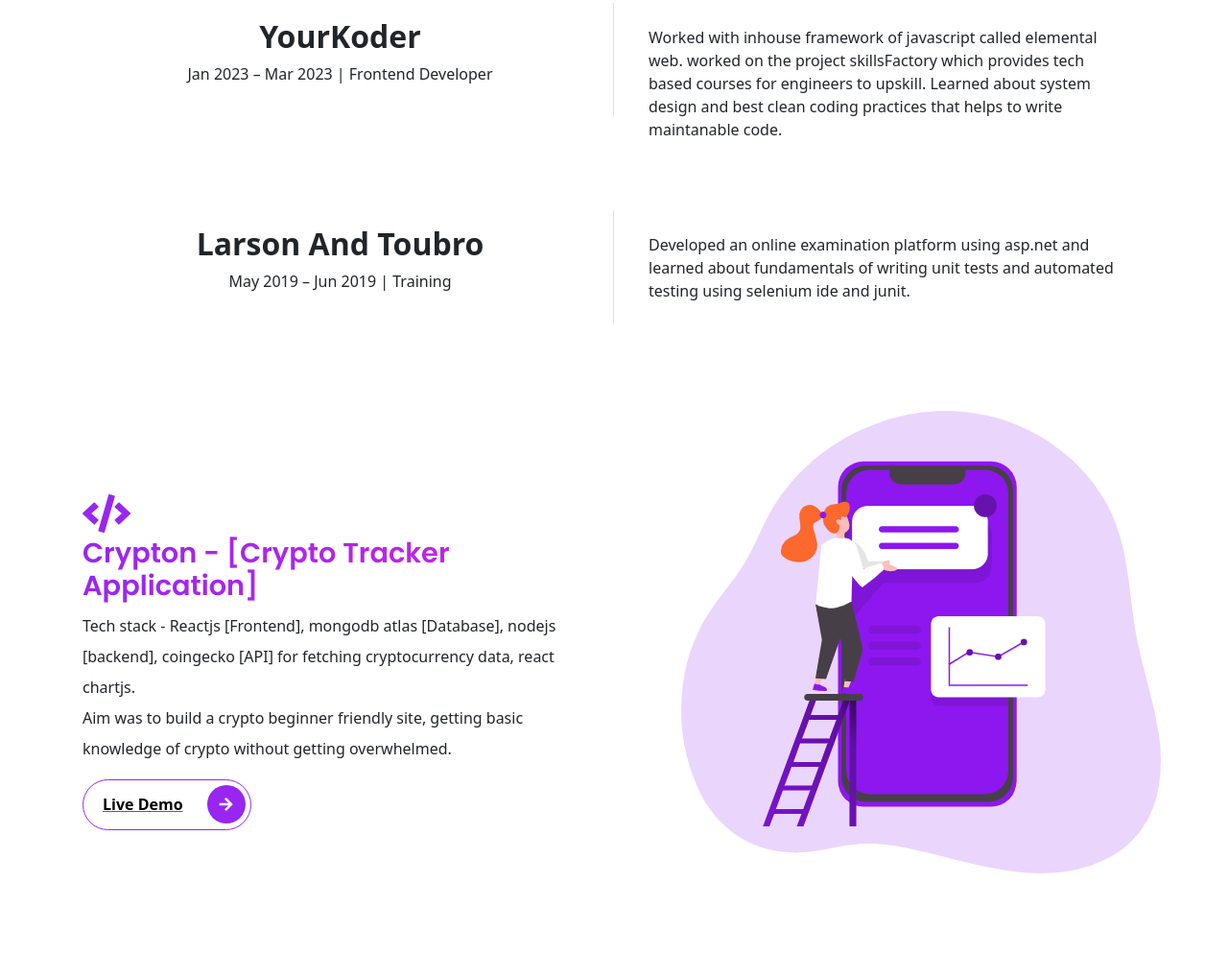
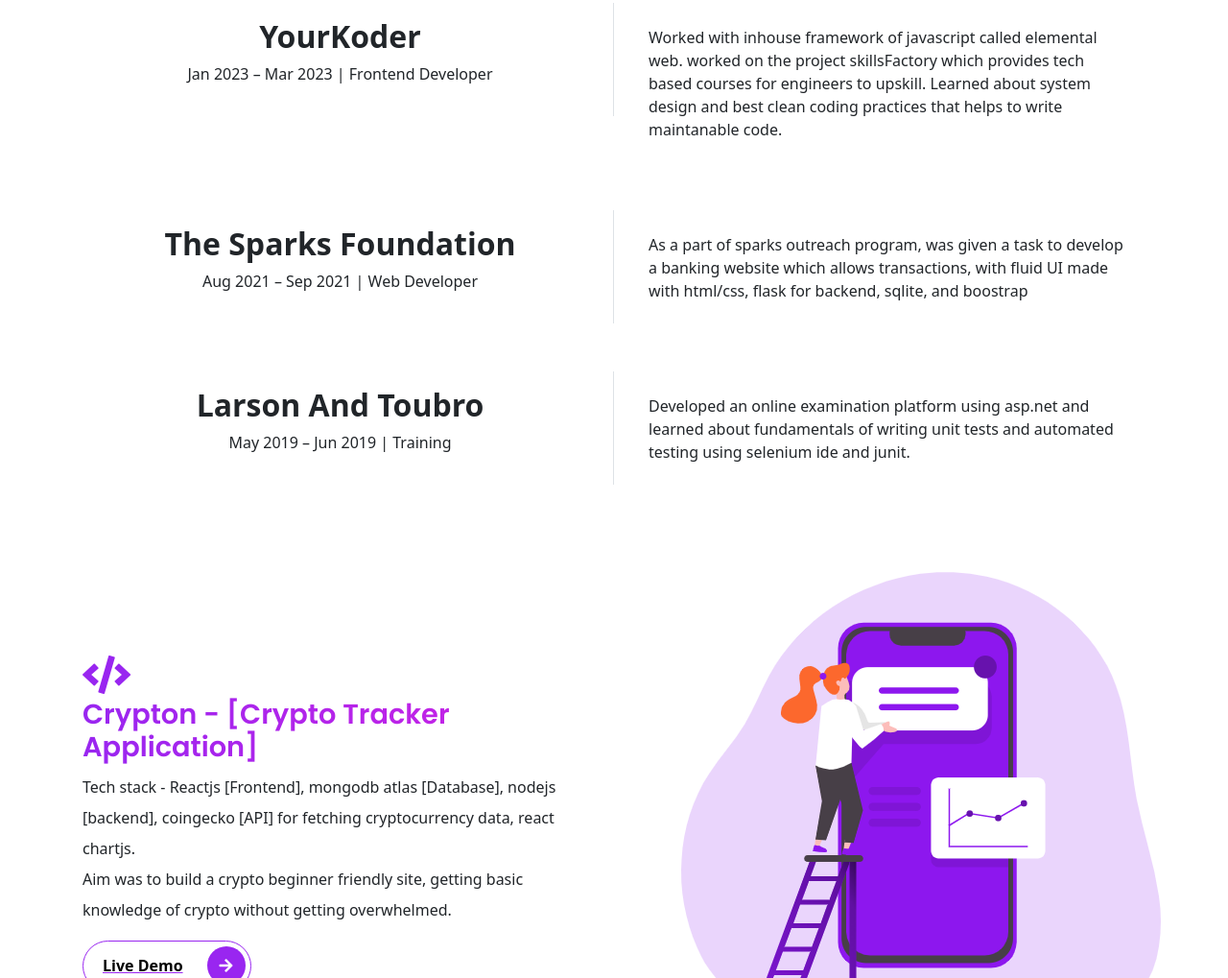
Before and after one commit to error707-persona/Portfolio, a website: page index.html in a window 1280 px wide. Shown: the part 1080-2099 px from the top of the page at 96% size. Drawn offline with nearby package versions, Linux system fonts and the light colour scheme; files that its build step writes are made by us from their sources.

Commit message:
added one experience

```diff
--- a/index.html
+++ b/index.html
@@ -164,6 +164,26 @@
       <div class="col-md-6 border-right">
         <div class="bg-white p-3">
           <h2 class="fw-bold text-capitalize text-center">
+            The Sparks Foundation
+          </h2>
+          <p class="fw-light text-center">Aug 2021 – Sep 2021 | Web Developer</p>
+        </div>
+      </div>
+      <div class="col-md-6">
+        <div class="bg-white p-4 text-start">
+          <p class="fw-light">
+            As a part of sparks outreach program, was given a task to develop a banking
+website which allows transactions, with fluid UI made with html/css, flask for
+backend, sqlite, and boostrap
+
+          </p>
+        </div>
+      </div>
+    </div>
+    <div class="row pt-2 pb-2 mt-0 mb-3">
+      <div class="col-md-6 border-right">
+        <div class="bg-white p-3">
+          <h2 class="fw-bold text-capitalize text-center">
             Larson and toubro
           </h2>
           <p class="fw-light text-center">May 2019 – Jun 2019 | Training</p>
@@ -180,6 +200,7 @@
         </div>
       </div>
     </div>
+
   </div>
 
 
```
